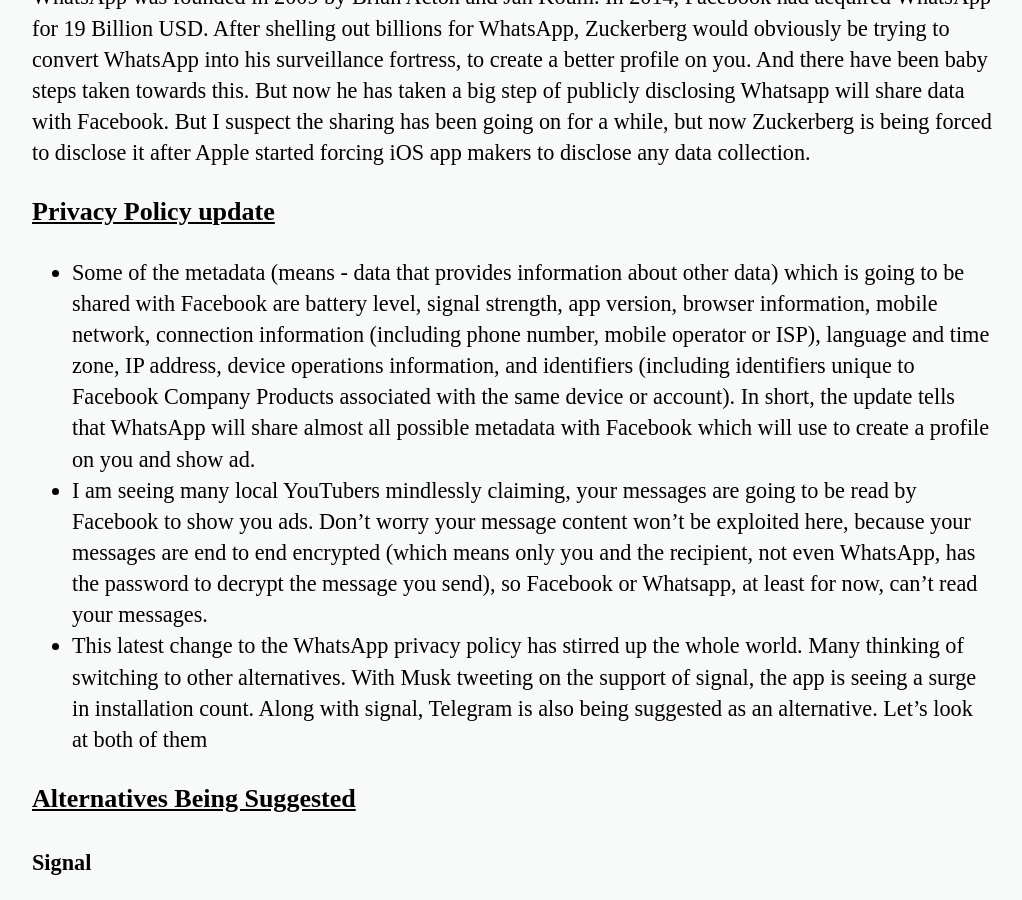
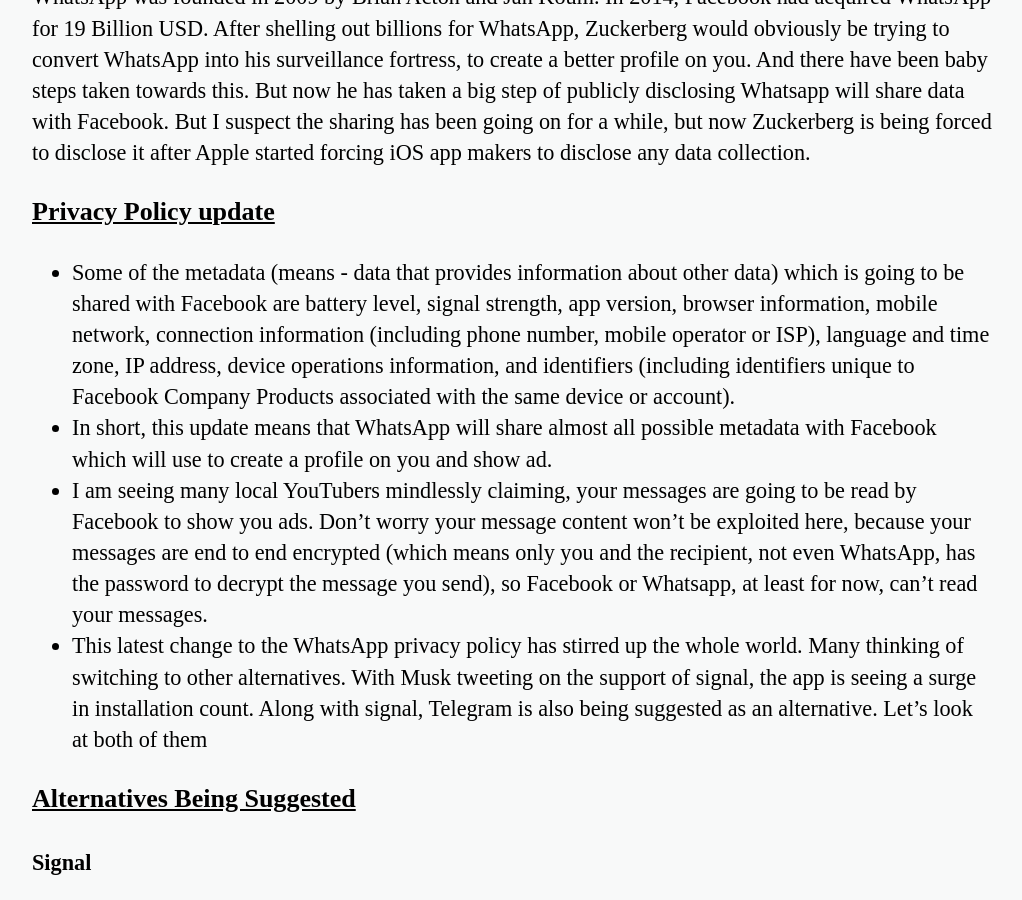
Before and after one commit to sayinathk/sayinathk.github.io, a Jekyll site: the page built from _posts/2021-01-10-Privacy-in-WhatsApp-and-beyond.md, in a window 1280 px wide and 900 px high, scrolled down 1394 px. Shown: the whole window, without its empty margins (128-1150 px from the left). Built offline with Jekyll 4.4.1, drawn with Linux system fonts in a browser that asks for light colours; comment, search, counter and statistics services are not loaded.

Commit message:
Update 2021-01-10-Privacy-in-WhatsApp-and-beyond.md

```diff
--- a/_posts/2021-01-10-Privacy-in-WhatsApp-and-beyond.md
+++ b/_posts/2021-01-10-Privacy-in-WhatsApp-and-beyond.md
@@ -19,7 +19,8 @@
 
 ### Privacy Policy update
 
-- Some of the metadata (means - data that provides information about other data) which is going to be shared with Facebook are battery level, signal strength, app version, browser information, mobile network, connection information (including phone number, mobile operator or ISP), language and time zone, IP address, device operations information, and identifiers (including identifiers unique to Facebook Company Products associated with the same device or account). In short, the update tells that WhatsApp will share almost all possible metadata with Facebook which will use to create a profile on you and show ad.
+- Some of the metadata (means - data that provides information about other data) which is going to be shared with Facebook are battery level, signal strength, app version, browser information, mobile network, connection information (including phone number, mobile operator or ISP), language and time zone, IP address, device operations information, and identifiers (including identifiers unique to Facebook Company Products associated with the same device or account).
+- In short, this update means that WhatsApp will share almost all possible metadata with Facebook which will use to create a profile on you and show ad.
 - I am seeing many local YouTubers mindlessly claiming, your messages are going to be read by Facebook to show you ads. Don't worry your message content won't be exploited here, because your messages are end to end encrypted (which means only you and the recipient, not even WhatsApp, has the password to decrypt the message you send), so Facebook or Whatsapp, at least for now, can't read your messages.
 - This latest change to the WhatsApp privacy policy has stirred up the whole world. Many thinking of switching to other alternatives. With Musk tweeting on the support of signal, the app is seeing a surge in installation count. Along with signal, Telegram is also being suggested as an alternative. Let's look at both of them
 
```
